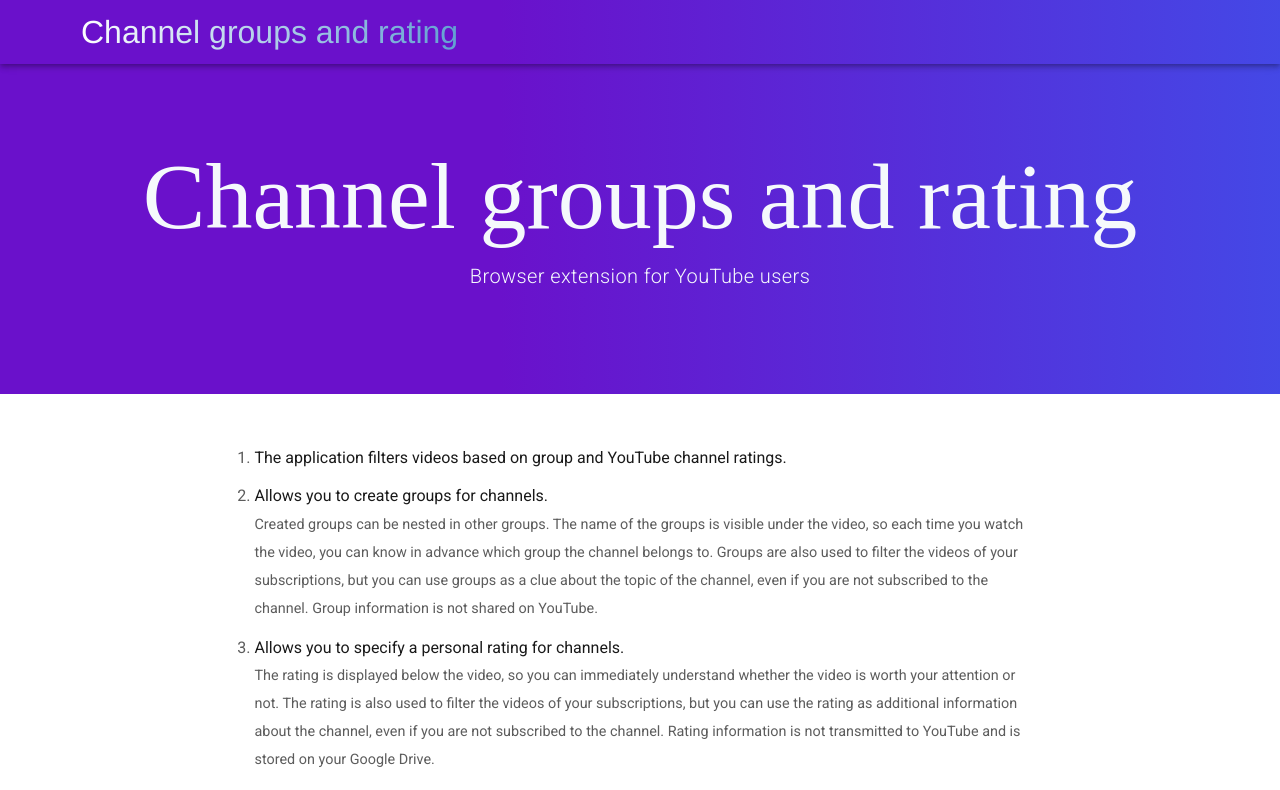
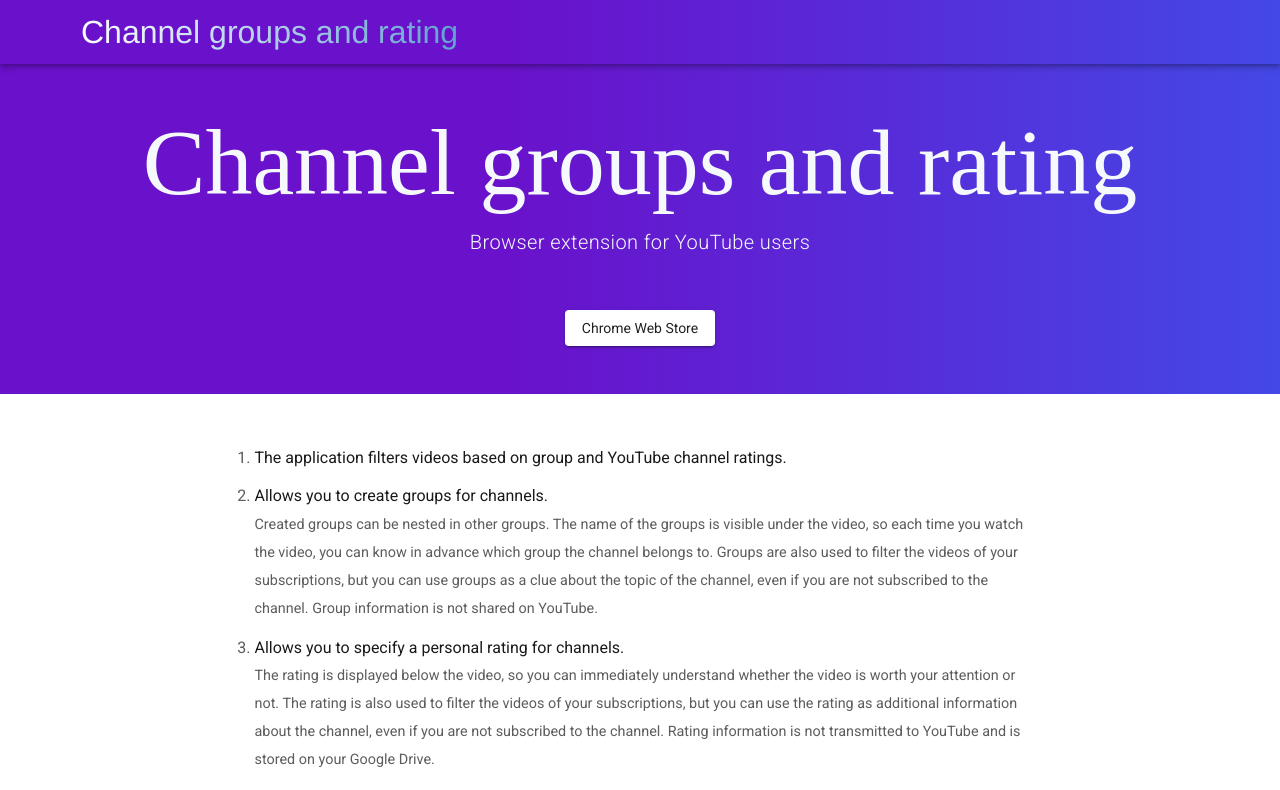
Before and after one commit to anton-voronov-a/channelg, an Angular app in the folder spa/: page / in a window 1280 px wide. Shown: the top 790 px of the page. Built offline with nearby package versions, Linux system fonts and the light colour scheme; a web font is replaced by a local one.

Commit message:
added link to chrome web store

```diff
--- a/spa/src/app/home/home.component.html
+++ b/spa/src/app/home/home.component.html
@@ -13,13 +13,13 @@
          target="_blank"
          rel="noreferrer"
          class="yp-homepage-store"
-         title="Chrome Web Store">Edge Add-ons</a>
+         title="Chrome Web Store">Edge Add-ons</a>-->
       <a mat-raised-button
-         href="https://chrome.google.com/webstore/detail/greeked-and-blurred/igcgkjagbnfhjokmklbenkkfgmfalino"
+         href="https://chrome.google.com/webstore/detail/channel-groups-and-rating/hopcbmeplpekjenhhkiceeeaeoeoaona"
          target="_blank"
          rel="noreferrer"
          class="yp-homepage-store"
-         title="Chrome Web Store">Chrome Web Store</a>-->
+         title="Chrome Web Store">Chrome Web Store</a>
     </div>
   </div>
 </header>
```
Also changed, not shown: 3 other files (tests, documents, lock files or other folders).
